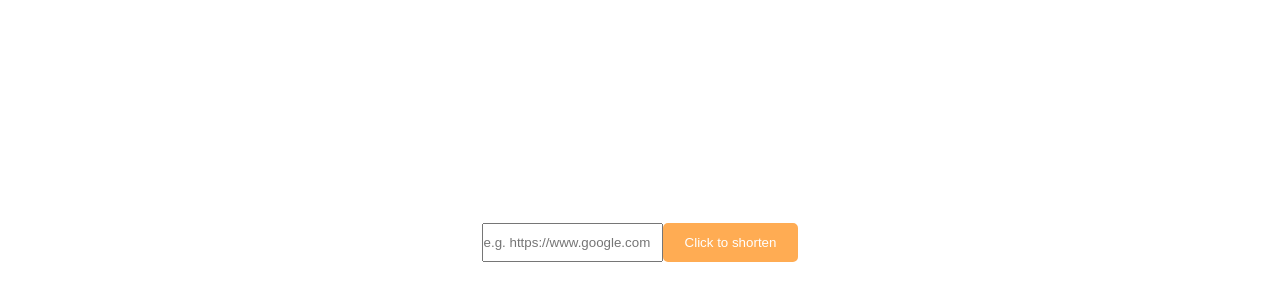
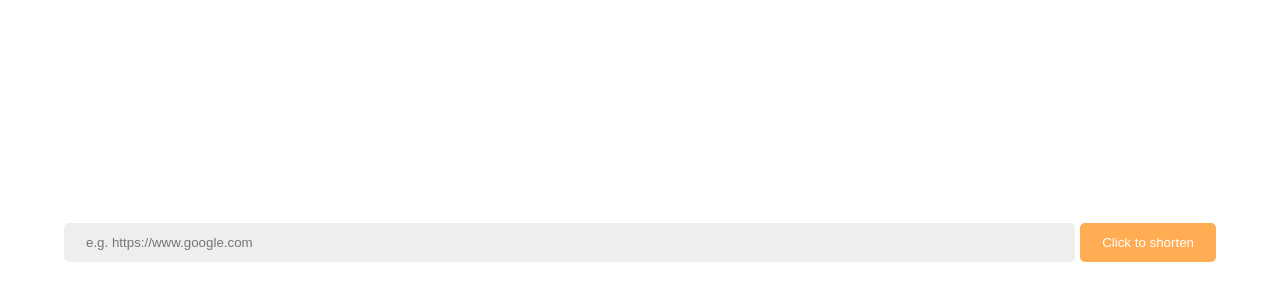
Before and after one commit to oneofthedevs/VueUrlShortner, a Vue app: page / in a window 1280 px wide. Shown: the part 158-458 px from the top of the page. Built offline with nearby package versions, Linux system fonts and the light colour scheme.

Commit message:
:art: Added input styles

```diff
--- a/src/assets/styles/style.scss
+++ b/src/assets/styles/style.scss
@@ -12,3 +12,19 @@
   background: $orange;
   color: #fff;
 }
+
+.input[type="text"] {
+  flex: 1;
+  padding: 10px 20px;
+  background: #eee;
+  border: 0;
+  border-radius: 5px;
+  border: 2px solid transparent;
+  margin: {
+    right: 5px;
+  }
+}
+
+.input[type="text"]:focus {
+  border: 2px solid #ffac53;
+}
```
